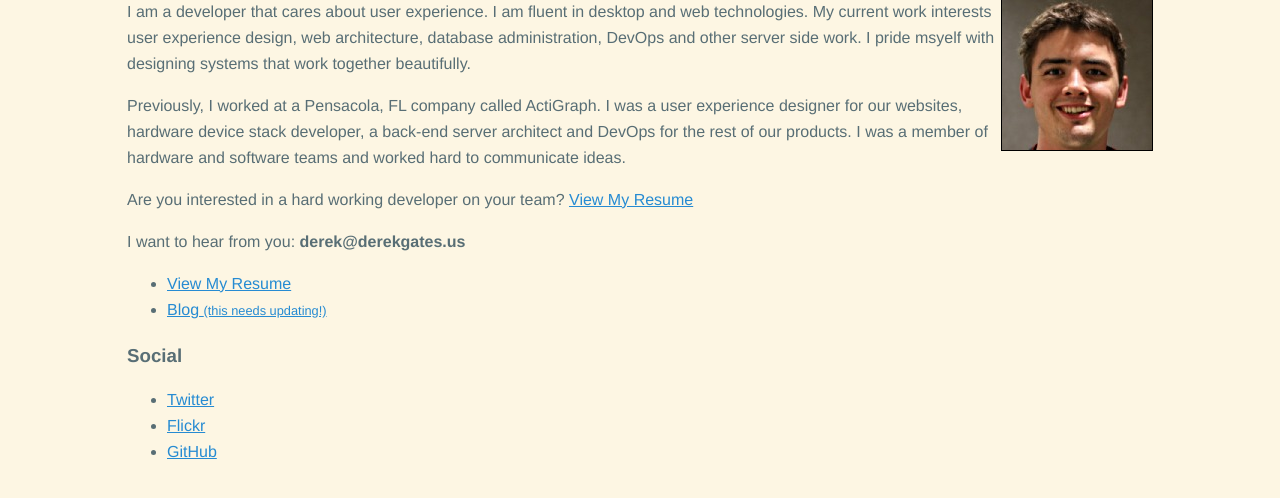
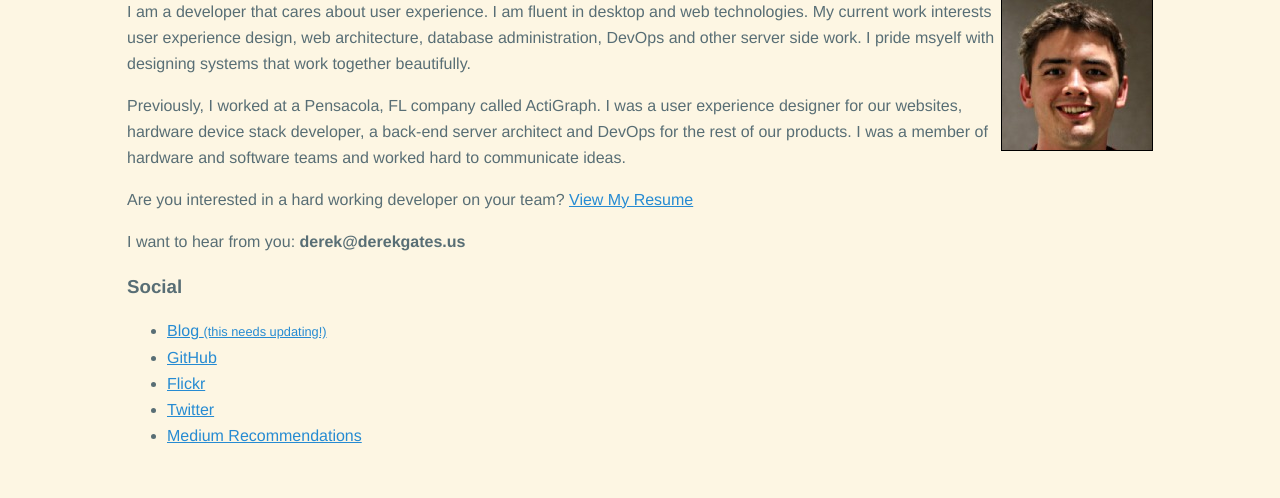
Before and after one commit to derekgates/derekgates.us, a PHP site: page / in a window 1280 px wide. Shown: the part 118-616 px from the top of the page. Run offline with PHP 8.4, Linux system fonts and the light colour scheme.

Commit message:
Better layout of social links

```diff
--- a/index.php
+++ b/index.php
@@ -40,15 +40,16 @@
                 <p>I want to hear from you: <strong>der<span class="no">4405s</span>ek<span class="no">34rufhaa</span>@de<span class="no">000</span><span class="yes">rekga</span><span class="no">too</span><span class="yes">tes</span>.us</strong></p>
 
                 <ul>
-                  <li><a href="resume.pdf">View My Resume</a></li>
-                  <li><a href="http://blog.jink.us">Blog <small>(this needs updating!)</small></a></li>
+
                 </ul>
 
                 <h3>Social</h3>
                 <ul>
+                  <li><a href="http://blog.jink.us">Blog <small>(this needs updating!)</small></a></li>
+                  <li><a href="https://github.com/derekgates">GitHub</a></li>
+                  <li><a href="http://flickr.com/photos/jink">Flickr</a></li>
                   <li><a href="https://twitter.com/absolutelyderek">Twitter</a></li>
-                  <li><a href="http://flickr.com/photos/jink">Flickr</a></li>
-                  <li><a href="https://github.com/derekgates">GitHub</a></li>
+                  <li><a href="https://medium.com/@derek_60200/has-recommended">Medium Recommendations</a></li>
                 </ul>
 
 
```
